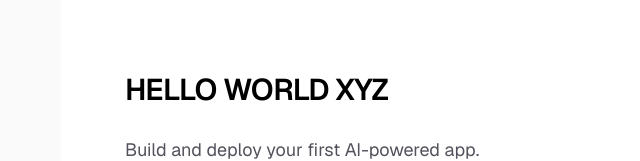
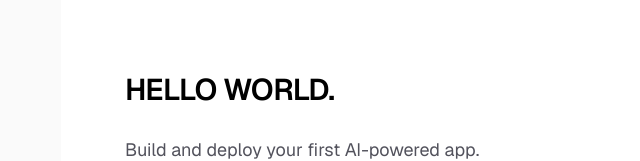
Before and after one commit to madisondixonai-max/lkn-ai-lab-100, a Next.js app: page / in a window 1280 px wide. Shown: the part 273-434 px from the top of the page, without its empty margins (195-835 px from the left). Built offline with nearby package versions, Linux system fonts and the light colour scheme.

Commit message:
initial changes

```diff
--- a/app/page.tsx
+++ b/app/page.tsx
@@ -24,7 +24,7 @@ export default function Home() {
         />
         <div className="flex flex-col items-center gap-6 text-center sm:items-start sm:text-left">
           <h1 className="max-w-xs text-3xl font-semibold leading-10 tracking-tight text-black dark:text-zinc-50">
-            HELLO WORLD XYZ
+            HELLO WORLD.
           </h1>
           <p className="max-w-md text-lg leading-8 text-zinc-600 dark:text-zinc-400">
             Build and deploy your first AI-powered app.
```
